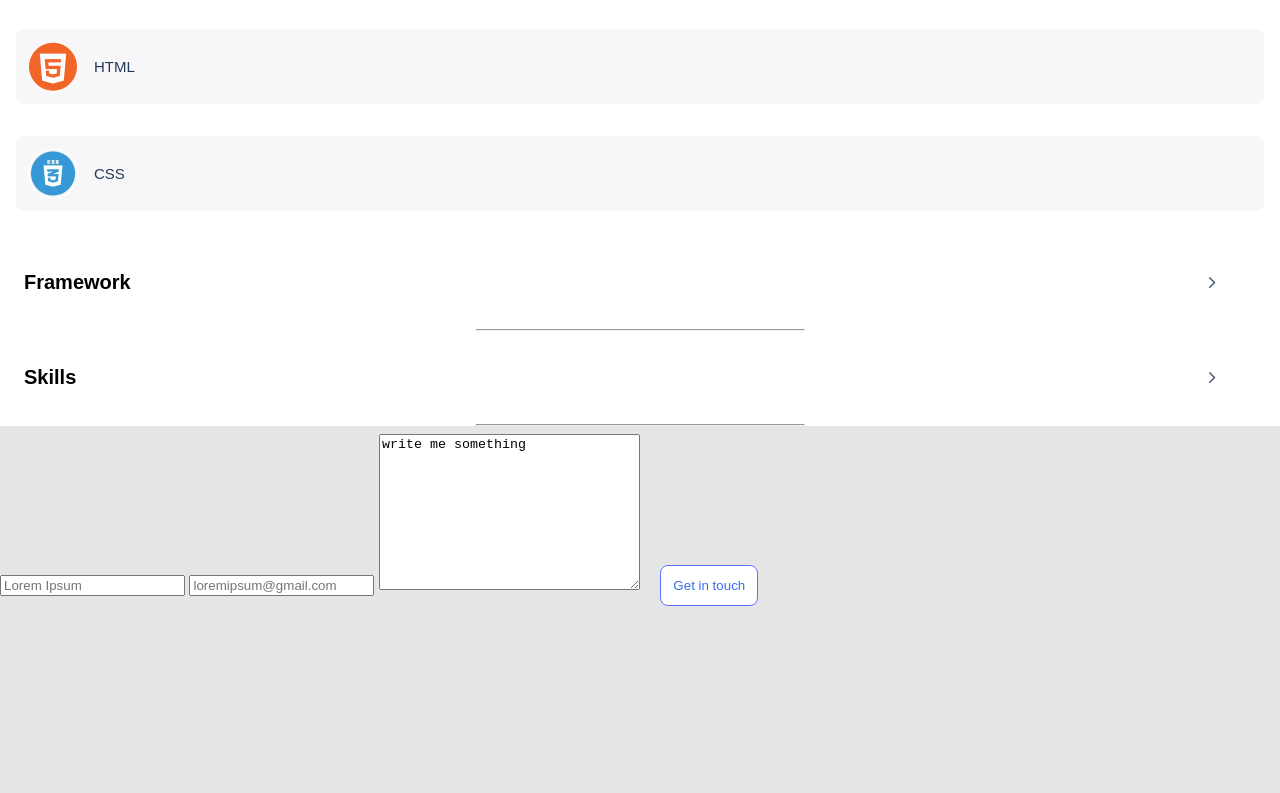
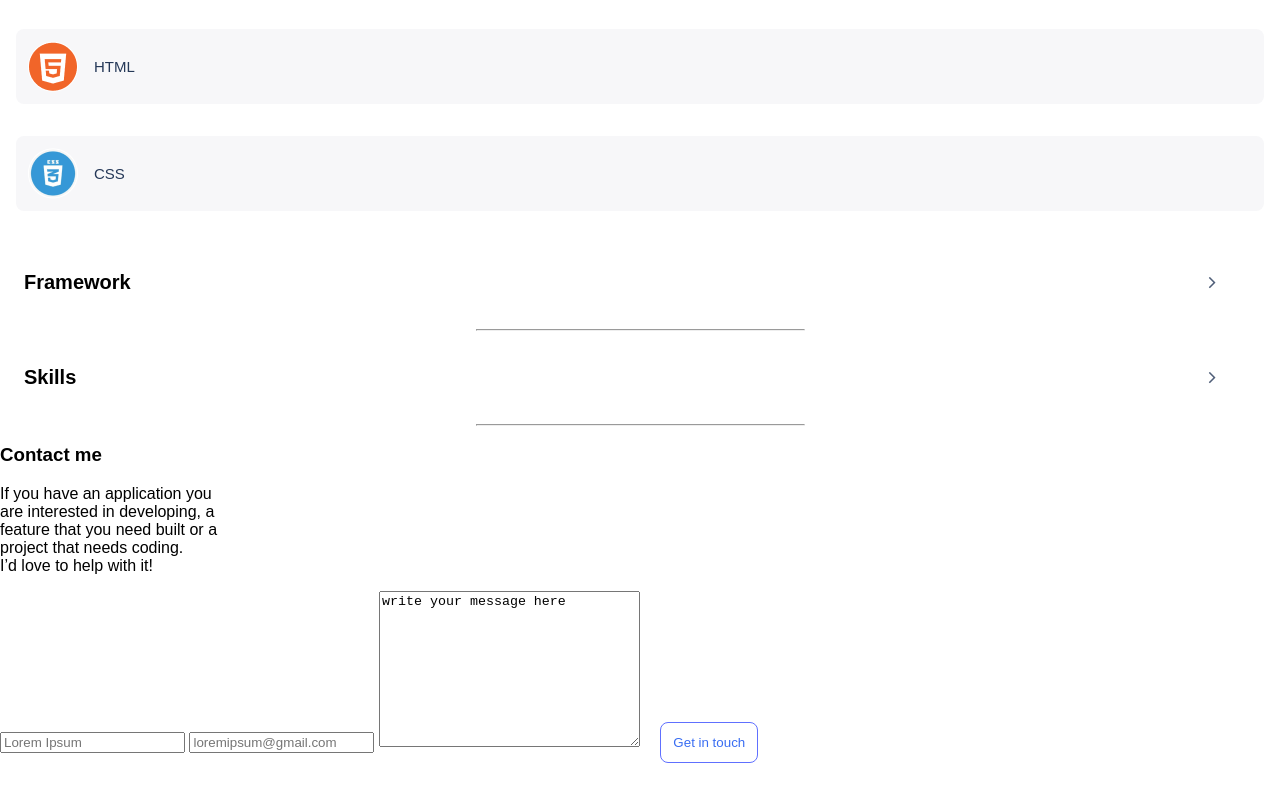
Before and after one commit to Vishal30M/Portfolio, a website: page index.html in a window 1280 px wide. Shown: the part 6367-7160 px from the top of the page. Before the commit the page ends 7003 px from the top, so only its background shows below. Drawn offline with Linux system fonts and the light colour scheme.

Commit message:
Edit index.html

```diff
--- a/index.html
+++ b/index.html
@@ -253,14 +253,20 @@
 
 
         </div>
-    </section>
         <section id="contact-me">
-    <form action="https://formspree.io/f/{form_id}" method="post">
+            <h3 class="contatct-head">Contact me</h3>
+            <p class="contact-desc">If you have an application you <br> are interested in developing, a <br> feature that you
+                need built or a <br> project that needs coding. <br>
+                I’d love to help with it!</p>
+            <form action="https://formspree.io/f/xlekpvwq" method="post">
                 <input type="text" id="fullname" name="fullname" maxlength="30" placeholder="Lorem Ipsum">
                 <input name="Email" id="email" type="email" placeholder="loremipsum@gmail.com">
-  <textarea name="messege" id="messege" cols="30" rows="10" maxlength="500">write me something</textarea>
-  <button>Get in touch</button>
+                <textarea name="messege" id="messege" cols="30" rows="10"
+                    maxlength="500">write your message here</textarea>
+                <button type="submit">Get in touch</button>
             </form>
+        </section>
+
     </section>
 
 </body>
```
Lines whose indentation alone changed are shown as unchanged.
